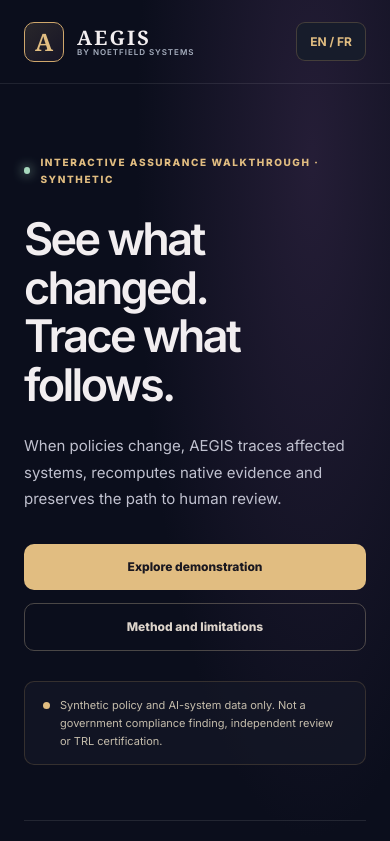
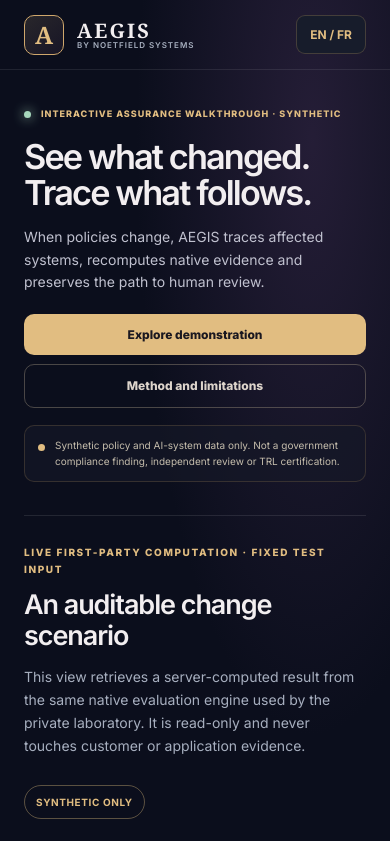
Before and after one commit to Noetfield-Systems/AEGIS, a website: page public/tour.html in a window 390 px wide. Shown: the top 841 px of the page. Drawn offline with Linux system fonts and the light colour scheme; no server answers.

Commit message:
style(mobile): reduce hero scroll cost and move measured results into first discovery viewport

```diff
--- a/public/tour.css
+++ b/public/tour.css
@@ -26,3 +26,17 @@ footer{max-width:1270px;border-top:1px solid #ffffff21;margin:0 auto;padding:28p
 @media(max-width:620px){.tour-lineage{padding:20px}.tour-lineage-top{display:block}.tour-lineage-nodes{grid-template-columns:repeat(2,minmax(0,1fr))}.trace-card:not(:last-child):after{display:none}.trace-card{min-height:115px}.tour-lineage-top h3{font-size:21px}}
 @media(max-width:390px){.tour-lineage-nodes{grid-template-columns:1fr}.trace-card{min-height:80px}}
 @media(prefers-reduced-motion:reduce){.trace-card{transition:none}}
+
+/* First-impression audit: shorter mobile hero, real measurement before explanatory workflow. */
+@media(max-width:520px){
+ .top{min-height:70px;padding-top:10px;padding-bottom:10px}
+ .hero{padding:38px 0 33px}
+ .hero h1{font-size:clamp(33px,8.8vw,41px);line-height:1.075;letter-spacing:-.055em;margin:18px 0 14px}
+ .hero .eyebrow{font-size:9px;line-height:1.4;letter-spacing:.11em}
+ .intro{font-size:14px;line-height:1.6}
+ .hero-actions{gap:9px;margin:20px 0 17px}
+ .hero-actions a{padding:11px 14px}
+ .disclaimer{padding:12px 13px;font-size:10px;line-height:1.55}
+ .demo{padding-top:28px}
+ .process{padding:42px 0 50px}
+}
```
